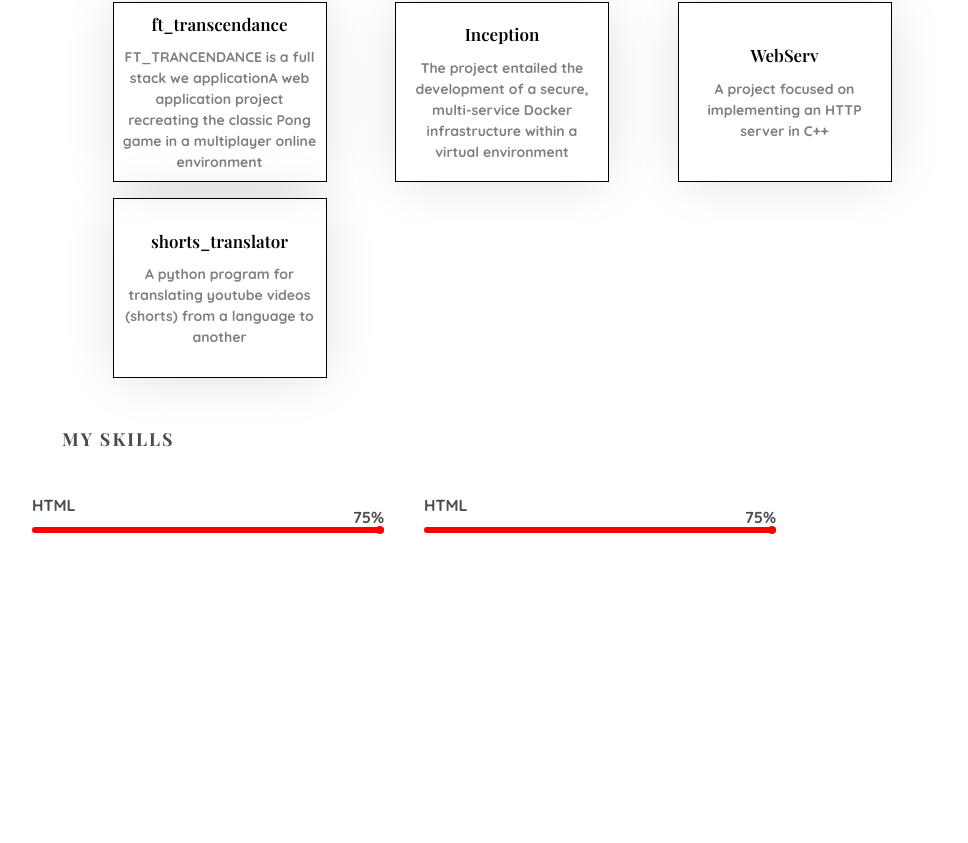
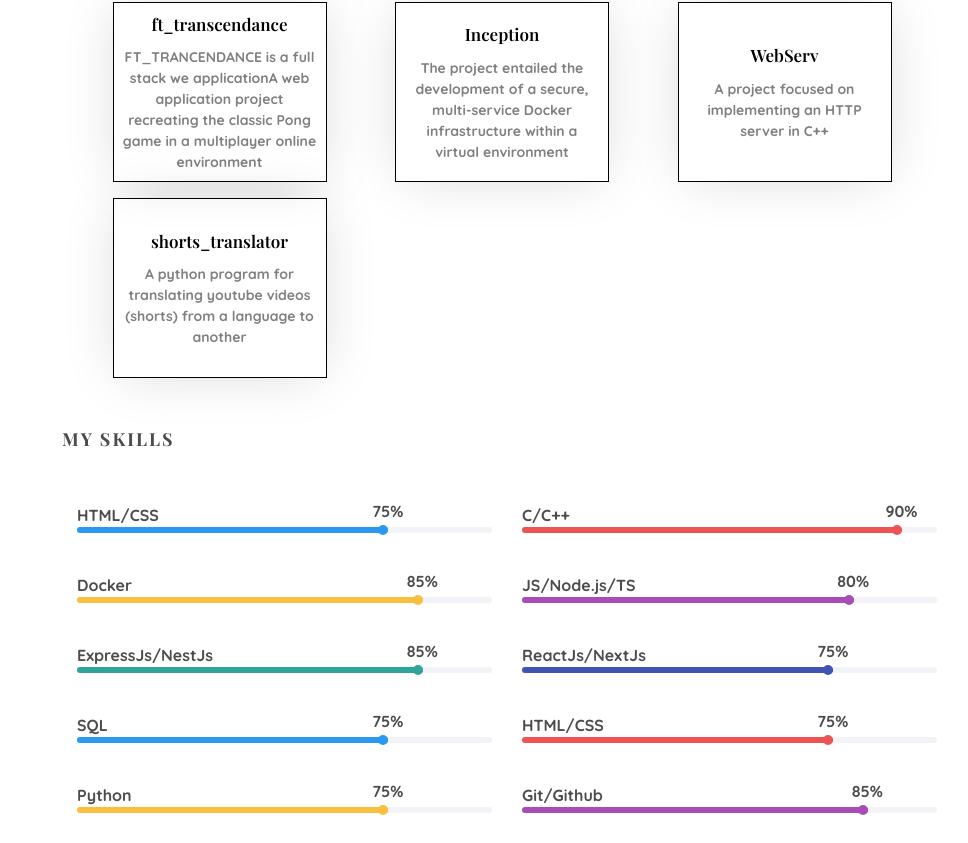
Before and after one commit to aaitoual/myProtfolio, a React (Create React App) app: page / in a window 1280 px wide. Shown: the part 1324-2167 px from the top of the page, without its empty margins (288-1256 px from the left). Before the commit the page ends 2072 px from the top, so only its background shows below. Built offline with nearby package versions, Linux system fonts and the light colour scheme; a web font is replaced by a local one; what tailwindcss-animation-delay would draw is missing.

Commit message:
skills section done

```diff
--- a/src/containers/Skills/Skills.css
+++ b/src/containers/Skills/Skills.css
@@ -13,61 +13,76 @@
   letter-spacing: 2px;
 }
 
-.skills_container {
-  display: flex;
-  align-items: center;
-  justify-content: space-around;
-  width: 80%;
-  /* margin: 40px; */
-  /* background-color: red;
-  display: grid;
-  align-items: center;
-  justify-content: space-around;
-  grid-template-columns: repeat(auto-fit, 500px); */
+.app__skills .skills_container {
+  width: 100%;
+  padding-left: 50px;
+  padding-right: 40px;
 }
 
-
 .app__skills .skills_container .skill {
-  /* background-color: gray; */
-  /* width: 100%; */
+  padding-left: 15px;
+  padding-right: 15px;
+  margin: 10px 0px 30px 0px;
   font-size: 14;
   font-family: "Quicksand", Arial, sans-serif;
   font-weight: 600;
-  width: 400px;
-  margin-left: 20px;
-  margin-right: 20px;
-  margin-bottom: 15px;
-  float: left;
-  /* padding-left: 70px; */
 }
 
-.app__skills .skills_container .skill .score {
-  width: 0%;
+.score {
   height: 6px;
-  background-color: red;
-  margin-top: 10px;
-  border-radius: 3px;
+  background-color: #f2f3f7;
+  border-radius: 4px;
+}
+
+.score_bar {
+  height: 100%;
+  border-radius: 8px;
   position: relative;
   animation: scoreAnim 1s ease-in-out forwards;
 }
 
+.score_bar.color-1 {
+  background: #2c98f0;
+}
+.score_bar.color-2 {
+  background: #ec5453;
+}
+.score_bar.color-3 {
+  background: #f9bf3f;
+}
+.score_bar.color-4 {
+  background: #a84cb8;
+}
+.score_bar.color-5 {
+  background: #2fa499;
+}
+.score_bar.color-6 {
+  background: #4054b2;
+}
 
-.app__skills .skill .score::after {
+.score_bar::after {
   position: absolute;
-  background-color: red;
+  background-color: inherit;
   right: 0;
-  width: 8px;
-  height: 8px;
-  top: -1px;
+  width: 10px;
+  height: 10px;
+  top: -2px;
   content: "";
   border-radius: 50%;
   animation: scoreBallAnim 1s ease-in-out forwards;
 }
 
-.app__skills .skill .score span {
+.score_bar span {
   position: absolute;
-  top: -22px;
-  right: 0;
+  top: -28px;
+  right: -15px;
+}
+
+@media screen and (min-width: 768px) {
+  .app__skills .skills_container .skill {
+    float: left;
+    width: 50%;
+  }
 }
 
 @keyframes scoreAnim {
@@ -95,16 +110,9 @@
 
   70% {
     right: 0%;
-    /* background-color: red; */
-  }
-
-  99% {
-    right: 0%;
-    background-color: red;
   }
 
   100% {
-    /* background-color: red; */
-    right: 0%;
+    background-color: inherit;
   }
 }
--- a/src/containers/Skills/Skills.tsx
+++ b/src/containers/Skills/Skills.tsx
@@ -1,24 +1,96 @@
-import React from "react";
+import React, { useEffect, useState } from "react";
+import { useInView } from "react-intersection-observer";
 
 import "./Skills.css";
 
 function Skills() {
+  const [ref, inView] = useInView();
+  const [visible, setVisible] = useState(false);
+  useEffect(() => {
+    if (inView) setVisible(true);
+  }, [inView]);
+
+  const skills_info = [
+    {
+      title: "HTML/CSS",
+      width: "w-3/4",
+      width_title: "75%",
+    },
+    {
+      title: "C/C++",
+      width: "w-11/12",
+      width_title: "90%",
+    },
+    {
+      title: "Docker",
+      width: "w-10/12",
+      width_title: "85%",
+    },
+    {
+      title: "JS/Node.js/TS",
+      width: "w-4/5",
+      width_title: "80%",
+    },
+    {
+      title: "ExpressJs/NestJs",
+      width: "w-10/12",
+      width_title: "85%",
+    },
+    {
+      title: "ReactJs/NextJs",
+      width: "w-3/4",
+      width_title: "75%",
+    },
+    {
+      title: "SQL",
+      width: "w-3/4",
+      width_title: "75%",
+    },
+    {
+      title: "HTML/CSS",
+      width: "w-3/4",
+      width_title: "75%",
+    },
+    {
+      title: "Python",
+      width: "w-3/4",
+      width_title: "75%",
+    },
+    {
+      title: "Git/Github",
+      width: "w-10/12",
+      width_title: "85%",
+    },
+  ];
+
   return (
-    <div className="app__skills">
-      <p className="title">MY SKILLS</p>
+    <div id="Skills" ref={ref} className="app__skills">
+      <p className={"title " + (visible ? "visible right" : "")}>MY SKILLS</p>
       <div className="skills_container">
-        <div className="skill w-3/4">
-          HTML
+        {skills_info.map((skill, index) => {
+          return (
+            <div className={"skill !animation-delay-0 " +   (visible ? (" visible " + (index % 2 !== 0 ? "right" : "left")) : "")}>
+              {skill.title}
+              <div className="score">
+              <div className={"score_container h-full " + skill.width}>
+                  <div className={"score_bar color-" + ((index % 6) + 1)}>
+                    <span>{skill.width_title}</span>
+                  </div>
+                </div>
+              </div>
+            </div>
+          );
+        })}
+        {/* <div className="skill">
+          Git/Github
           <div className="score">
-            <span>75%</span>
+            <div className="score_container w-10/12 h-full">
+              <div className="score_bar color-3">
+                <span>85%</span>
+              </div>
+            </div>
           </div>
-        </div>
-        <div className="skill w-3/4">
-          HTML
-          <div className="score">
-            <span>75%</span>
-          </div>
-        </div>
+        </div> */}
       </div>
     </div>
   );
--- a/src/containers/Work/Work.css
+++ b/src/containers/Work/Work.css
@@ -17,7 +17,7 @@
   font-size: 18px;
   font-weight: 700;
   letter-spacing: 2px;
-  animation: goIn 1s ease-in-out forwards;
+  opacity: 0;
 }
 
 .app__work .work {
@@ -59,19 +59,19 @@
   cursor: pointer;
 }
 
-.app__work .work.visible.right{
+.visible.right{
   animation: goIn_right 1s ease-in-out forwards;
 }
 
-.app__work .work.visible.left{
+.visible.left{
   animation: goIn_left 1s ease-in-out forwards;
 }
 
-.app__work .work.visible.buttom{
+.visible.buttom{
   animation: goIn_buttom 1s ease-in-out forwards;
 }
 
-.app__work .work.visible.top{
+.visible.top{
   animation: goIn_top 1s ease-in-out forwards;
 }
 
--- a/src/containers/Work/Work.tsx
+++ b/src/containers/Work/Work.tsx
@@ -33,7 +33,9 @@ function Work({ setHoveredWork, hoveredWork }) {
 
   return (
     <div ref={ref} className={"app__work"}>
-      <p className="title">SOME OF MY PROJECTS</p>
+      <p className={"title " + (visible ? "visible right" : "")}>
+        SOME OF MY PROJECTS
+      </p>
       <div className="work_container">
         {myWork.map((element, index) => {
           return (
```
